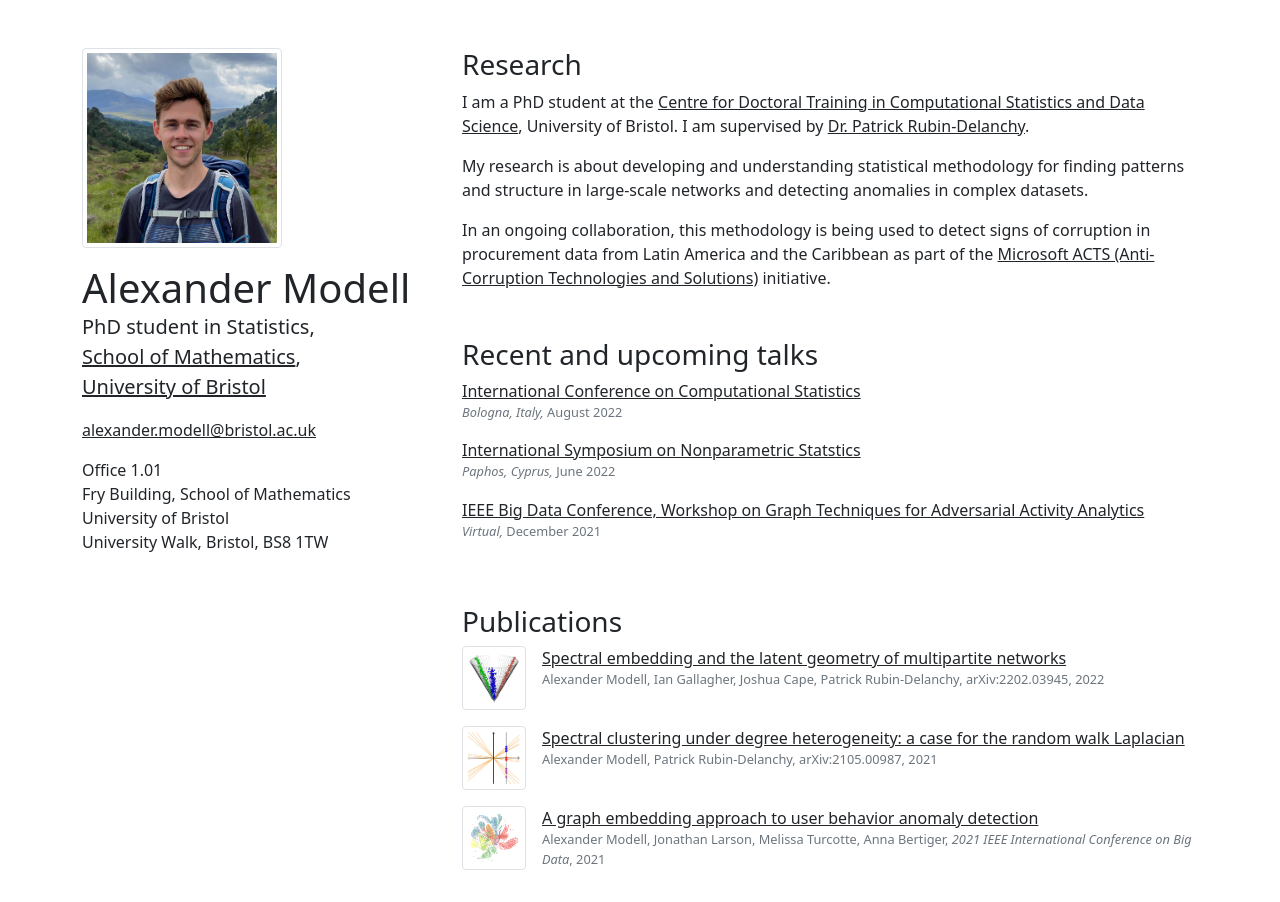
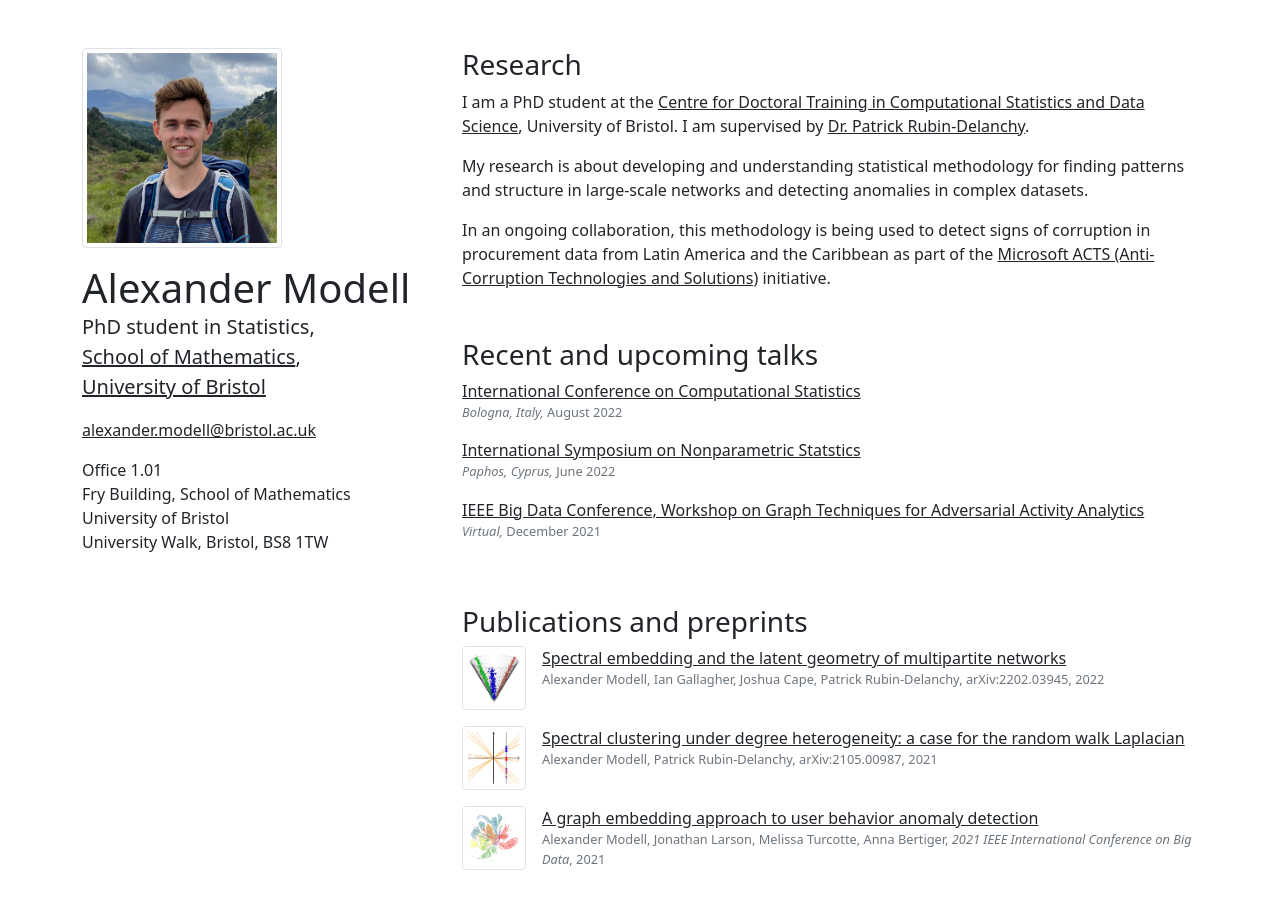
Before and after one commit to alexandermodell/alexandermodell.github.io, a website: page index.html in a window 1280 px wide. Drawn offline with Linux system fonts and the light colour scheme.

Commit message:
Publications -> Publications and preprints

```diff
--- a/index.html
+++ b/index.html
@@ -66,7 +66,7 @@
             </div>
           </li>
         </ul>
-        <h3 class="mt-5">Publications</h3>
+        <h3 class="mt-5">Publications and preprints</h3>
         <ul class="list-unstyled">
           <li>
             <div class="d-flex">
```
